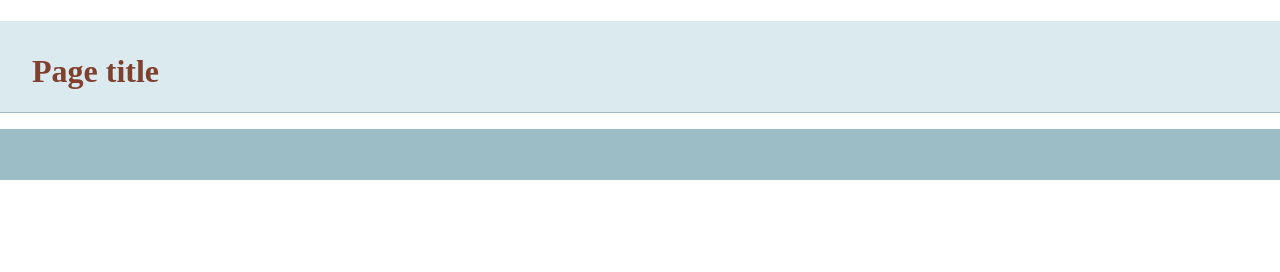
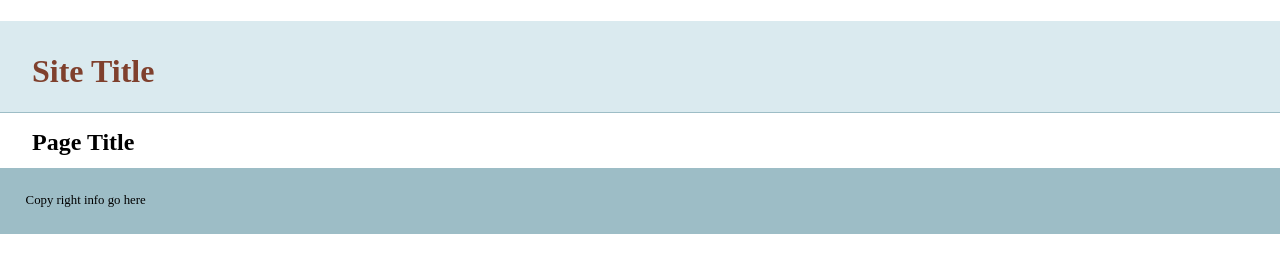
Before and after one commit to sanktion13/git-basics, a plain HTML site: page index.html in a window 1280 px wide. Drawn offline with nearby package versions, Linux system fonts and the light colour scheme.

Commit message:
added more info to template

```diff
--- a/index.html
+++ b/index.html
@@ -14,13 +14,15 @@
     </head>
     <body>
     <header>
-	<h1>Page title</h1>
+	<h1>Site Title</h1>
     </header>
     <nav id="pageNav">
     </nav>
     <main>
+        <h2>Page Title</h2>
     </main>
     <footer>
+        Copy right info go here
     </footer>
         <script>
 //use the modernizr load to load up external scripts. This will load the scripts asynchronously, but the order listed matters. Although it will load all scripts in parallel, it will execute them in the order listed
```
